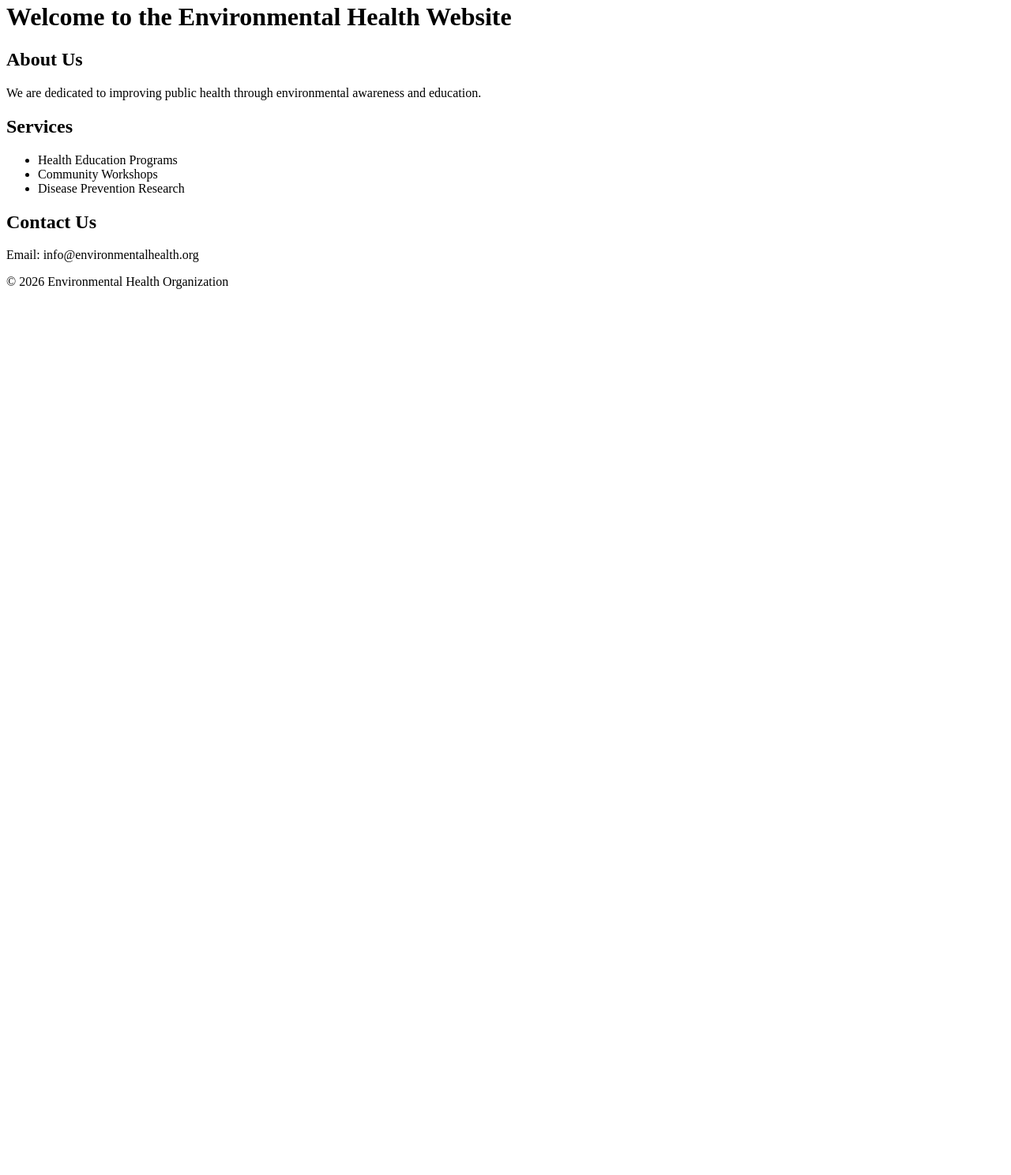
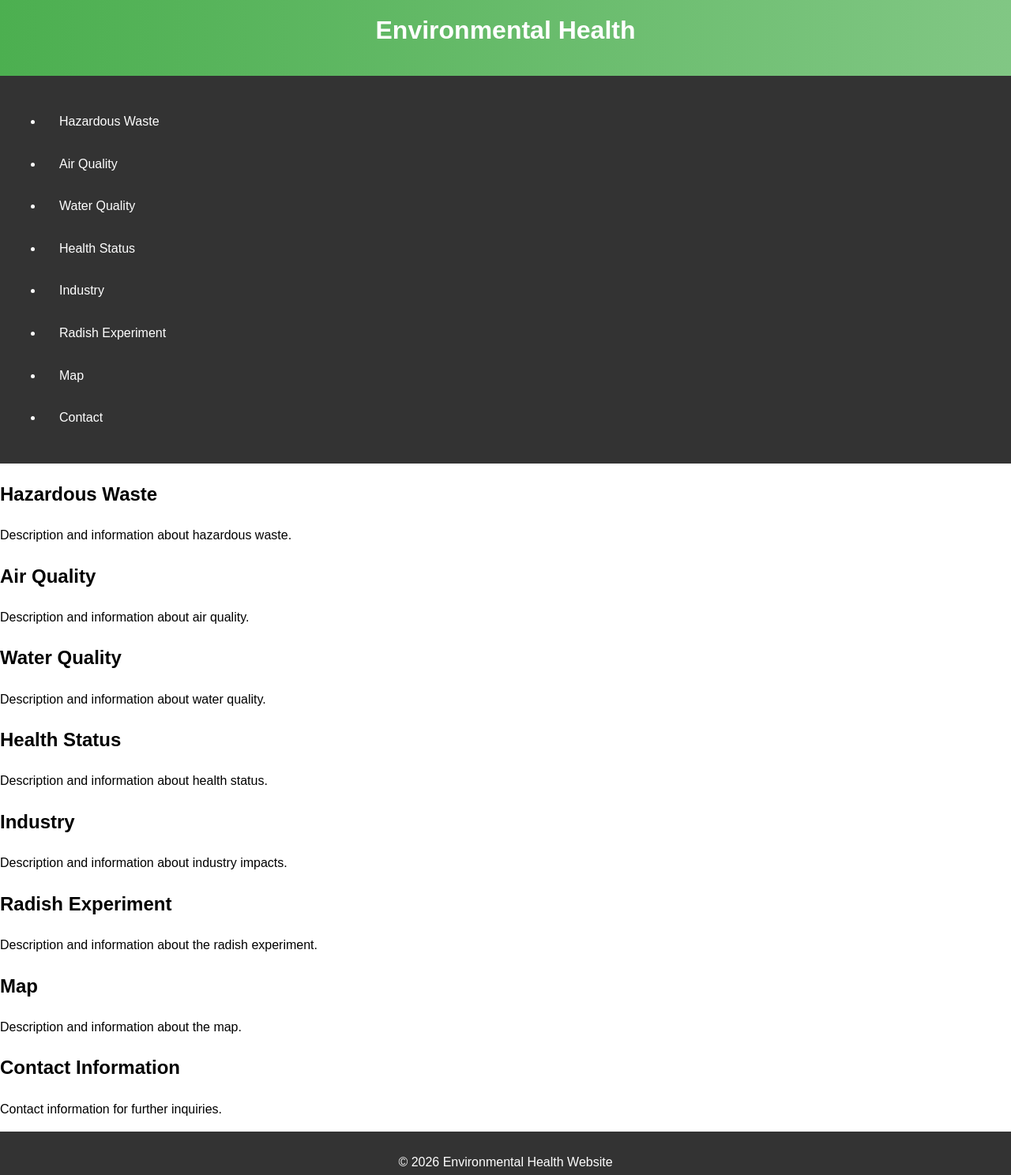
Before and after one commit to laurenmarienunez-boop/environmental-health-website, a plain HTML site: page index.html in a window 1280 px wide. Shown: the part 18-1506 px from the top of the page at 79% size. Before the commit the page ends 800 px from the top, so only its background shows below. Drawn offline with Linux system fonts and the light colour scheme.

Commit message:
Updated index.html with complete environmental health website content

```diff
--- a/index.html
+++ b/index.html
@@ -3,32 +3,61 @@
 <head>
     <meta charset="UTF-8">
     <meta name="viewport" content="width=device-width, initial-scale=1.0">
-    <title>Environmental Health</title>
+    <link rel="stylesheet" href="styles.css">
+    <title>Environmental Health Website</title>
 </head>
 <body>
     <header>
-        <h1>Welcome to the Environmental Health Website</h1>
+        <h1>Environmental Health</h1>
     </header>
+    <nav>
+        <ul>
+            <li><a href="#hazardous-waste">Hazardous Waste</a></li>
+            <li><a href="#air-quality">Air Quality</a></li>
+            <li><a href="#water-quality">Water Quality</a></li>
+            <li><a href="#health-status">Health Status</a></li>
+            <li><a href="#industry">Industry</a></li>
+            <li><a href="#radish-experiment">Radish Experiment</a></li>
+            <li><a href="#map">Map</a></li>
+            <li><a href="#contact">Contact</a></li>
+        </ul>
+    </nav>
     <main>
-        <section>
-            <h2>About Us</h2>
-            <p>We are dedicated to improving public health through environmental awareness and education.</p>
+        <section id="hazardous-waste">
+            <h2>Hazardous Waste</h2>
+            <p>Description and information about hazardous waste.</p>
         </section>
-        <section>
-            <h2>Services</h2>
-            <ul>
-                <li>Health Education Programs</li>
-                <li>Community Workshops</li>
-                <li>Disease Prevention Research</li>
-            </ul>
+        <section id="air-quality">
+            <h2>Air Quality</h2>
+            <p>Description and information about air quality.</p>
         </section>
-        <section>
-            <h2>Contact Us</h2>
-            <p>Email: info@environmentalhealth.org</p>
+        <section id="water-quality">
+            <h2>Water Quality</h2>
+            <p>Description and information about water quality.</p>
+        </section>
+        <section id="health-status">
+            <h2>Health Status</h2>
+            <p>Description and information about health status.</p>
+        </section>
+        <section id="industry">
+            <h2>Industry</h2>
+            <p>Description and information about industry impacts.</p>
+        </section>
+        <section id="radish-experiment">
+            <h2>Radish Experiment</h2>
+            <p>Description and information about the radish experiment.</p>
+        </section>
+        <section id="map">
+            <h2>Map</h2>
+            <p>Description and information about the map.</p>
+        </section>
+        <section id="contact">
+            <h2>Contact Information</h2>
+            <p>Contact information for further inquiries.</p>
         </section>
     </main>
     <footer>
-        <p>&copy; 2026 Environmental Health Organization</p>
+        <p>&copy; 2026 Environmental Health Website</p>
     </footer>
 </body>
 </html>
```
